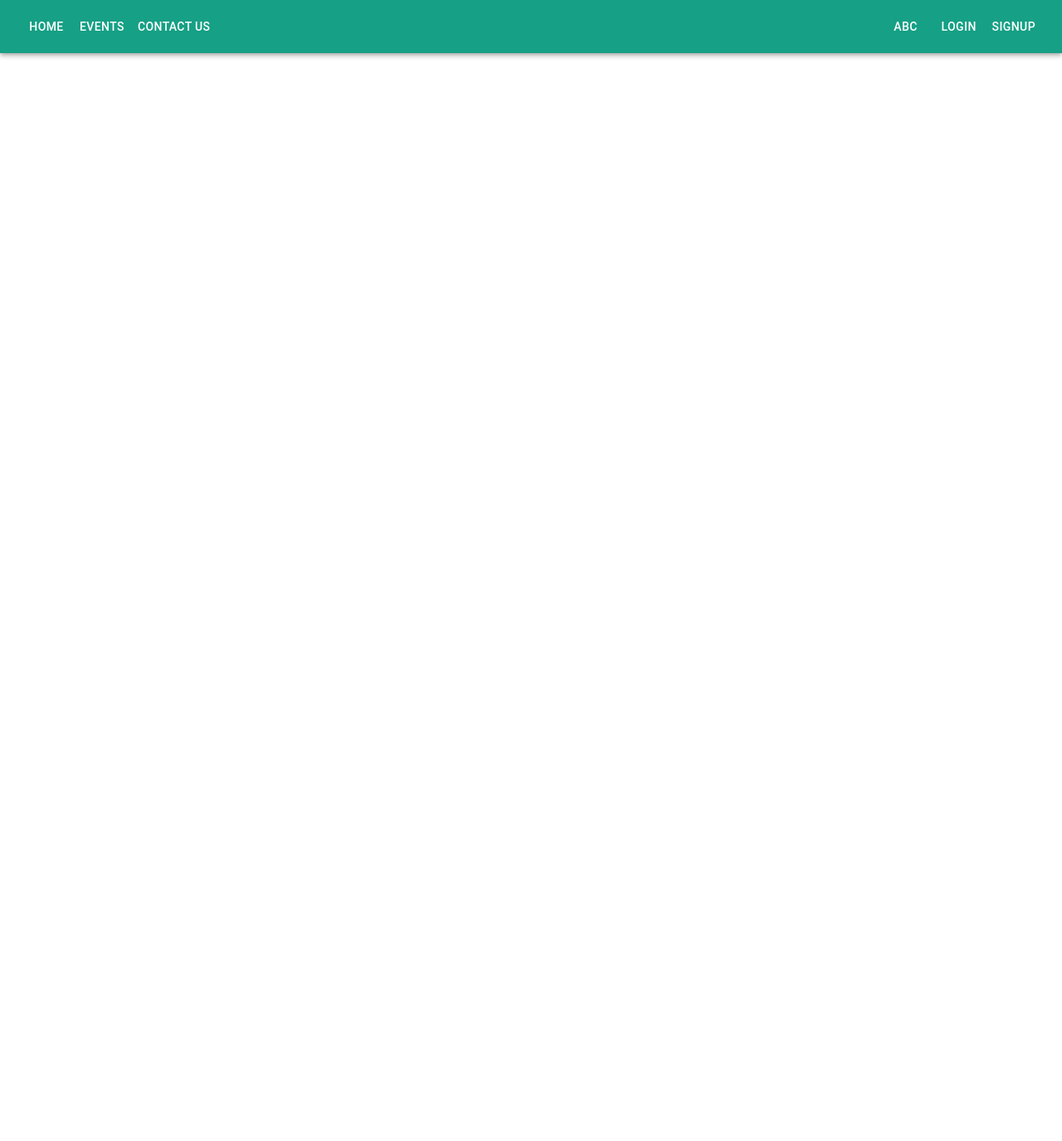
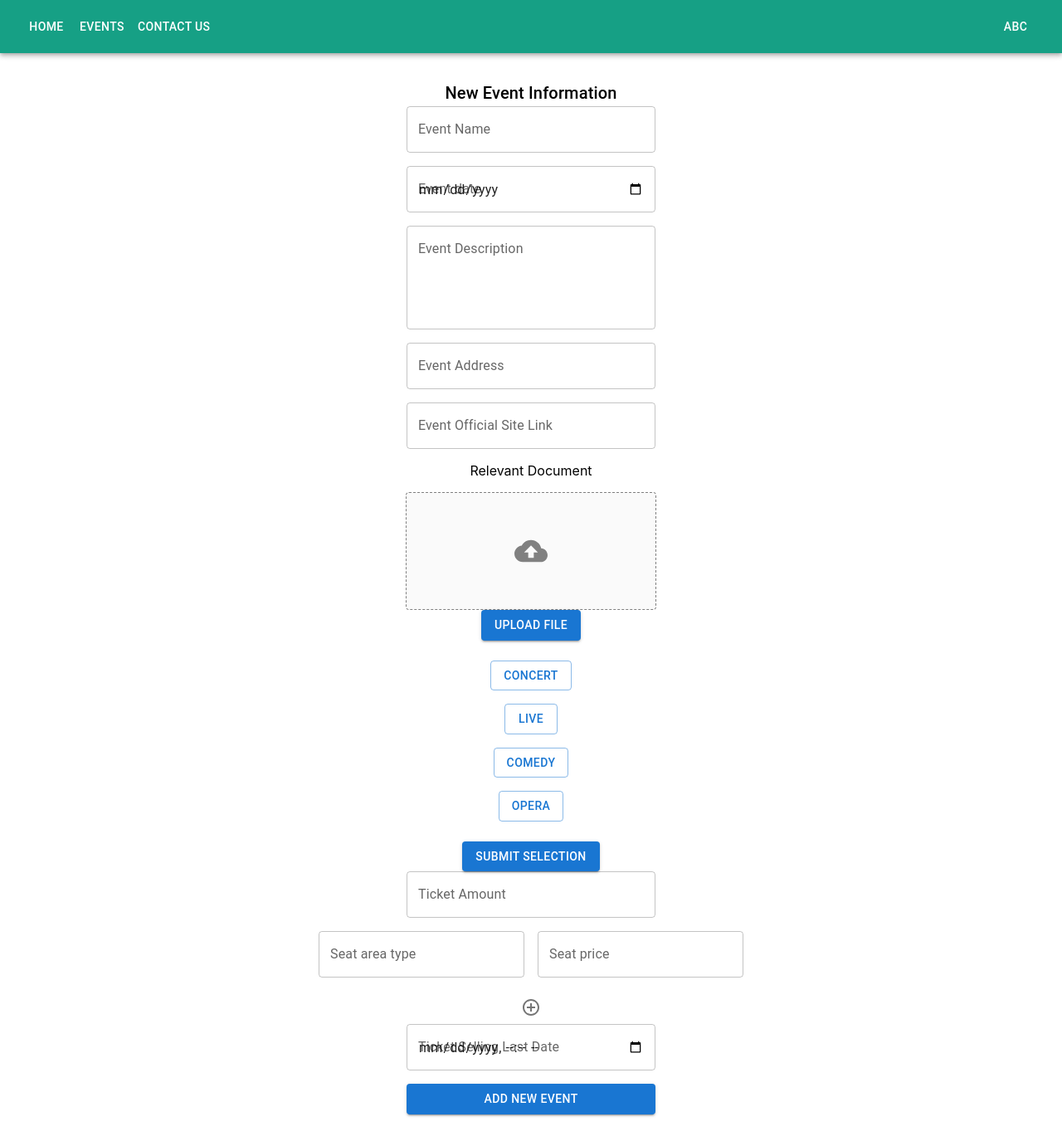
Before and after one commit to Niayaa/COMP9900, a React (Create React App) app: page /CreateNew in a window 1280 px wide. Shown: the whole page at 83% size. Before the commit the page ends 800 px from the top, so only its background shows below. Built offline with nearby package versions, Linux system fonts and the light colour scheme.

Commit message:
Add Organizer and update Auth system

```diff
--- a/src/App.js
+++ b/src/App.js
@@ -8,11 +8,16 @@ import EventPage from "./pages/EventPage";
 import UseEventPage from "./pages/FakeCallEventPage";
 import MyAccount from "./pages/LoginPage";
 import SignUpPage from "./pages/SignUpPage";
-import CustomerEventPage from "./pages/CustomerEventPage";
-import CustomerAccountPage from "./pages/CustomerAccountPage";
-import CustomerOrderPage from "./pages/CustomerOrder";
 import ContactPage from "./pages/ContactPage";
 import { AuthProvider } from './pages/AuthContext';
+//Customer Page Part
+import CustomerEventPage from "./pages/Customer/CustomerEventPage";
+import CustomerAccountPage from "./pages/Customer/CustomerAccountPage";
+import CustomerOrderPage from "./pages/Customer/CustomerOrder";
+//Organizer Page Part
+import OrganzierAccountPage from "./pages/Organizer/OrganizerAccountPage";
+import OrganizerEventPage from "./pages/Organizer/OrganizerEventPage";
+import CreateNewEventPage from "./pages/Organizer/CreateNewEventPage";
 
 function App() {
   return (
@@ -28,9 +33,15 @@ function App() {
         <Route path="/events" element={<UseEventPage></UseEventPage>} />
         <Route path="/eventpage" element={<EventPage></EventPage>} />
         <Route path="/SignUpPage" element={<SignUpPage />} />
+         {/*Customer Page*/}
         <Route path="/Cus_Event" element={<CustomerEventPage/>}/>
         <Route path="/Cus_Order" element={<CustomerOrderPage/>}/>
         <Route path="/Cus_Account" element={<CustomerAccountPage/>}/>
+        {/*Organizer Page*/}
+        <Route path="/Org_Event" element={<OrganizerEventPage/>}/>
+        <Route path="/Org_Account" element={<OrganzierAccountPage/>}/>
+        <Route path="/CreateNew" element={<CreateNewEventPage/>}/>
+
         <Route path="/Contact" element={<ContactPage/>}/>
         {/* 默认重定向到登录页 */}
         <Route path="/" element={<LoginPage />} />
--- a/src/pages/AppBar/Navbar.js
+++ b/src/pages/AppBar/Navbar.js
@@ -1,11 +1,10 @@
-// Navbar.js
 import React from 'react';
 import { AppBar, Toolbar, Button, Box, MenuItem, Menu } from '@mui/material';
 import { Link } from 'react-router-dom';
 import { useAuth } from '../AuthContext';
 
 function Navbar() {
-  const { user, logout } = useAuth();
+  const { user, logout } = useAuth(); // 假设useAuth()返回的user对象包含一个role属性
   const [anchorEl, setAnchorEl] = React.useState(null);
   const open = Boolean(anchorEl);
 
@@ -16,28 +15,53 @@ function Navbar() {
   const handleClose = () => {
     setAnchorEl(null);
   };
-  // ... 其他代码
+
+  // 根据用户角色显示不同的菜单项
+  const renderMenuItems = () => {
+    // 如果用户是组织者
+    if (user && user.role === 'organizer') {
+      return (
+        <>
+          <MenuItem onClick={handleClose} component={Link} to="/Org_Event">Manage events</MenuItem>
+          <MenuItem onClick={handleClose} component={Link} to="/CreateNew">Create New Event</MenuItem>
+          <MenuItem onClick={handleClose} component={Link} to="/Org_Account">Account Information</MenuItem>
+          <MenuItem onClick={() => {
+            handleClose();
+            logout();
+          }}>Logout</MenuItem>
+        </>
+      );
+    } else if (user) { // 如果用户是普通用户
+      return (
+        <>
+          <MenuItem onClick={handleClose} component={Link} to="/Cus_Order">My Tickets</MenuItem>
+          <MenuItem onClick={handleClose} component={Link} to="/Cus_Event">Manage Events</MenuItem>
+          <MenuItem onClick={handleClose} component={Link} to="/Cus_Account">Account Information</MenuItem>
+          <MenuItem onClick={() => {
+            handleClose();
+            logout();
+          }}>Logout</MenuItem>
+        </>
+      );
+    }
+
+    // 如果没有用户登录，不显示任何菜单项
+    return null;
+  };
 
   return (
     <AppBar position="static" sx={{ backgroundColor: '#16A085' }}>
       <Toolbar>
-        {/* ... Logo图像和链接 ... */}
-         <Box sx={{ flexGrow: 1, display: 'flex', alignItems: 'center' }}>
-          <Button color="inherit" component={Link} to="/MainPage">
-            Home
-          </Button>
-          <Button color="inherit" component={Link} to="/events">
-            Events
-          </Button>
-          <Button color="inherit" component={Link} to="/Contact">
-            Contact Us
-          </Button>
-            </Box>
+        {/* Logo图像和链接 */}
+        <Box sx={{ flexGrow: 1, display: 'flex', alignItems: 'center' }}>
+          <Button color="inherit" component={Link} to="/MainPage">Home</Button>
+          <Button color="inherit" component={Link} to="/events">Events</Button>
+          <Button color="inherit" component={Link} to="/Contact">Contact Us</Button>
+        </Box>
 
+        {user ? (
           <div>
-            <Button color="inherit" onClick={handleMenu}>
-              {user.name}
-            </Button>
+            <Button color="inherit" onClick={handleMenu}>{user.name || 'Account'}</Button>
             <Menu
               id="menu-appbar"
               anchorEl={anchorEl}
@@ -53,24 +77,15 @@ function Navbar() {
               open={open}
               onClose={handleClose}
             >
-              <MenuItem onClick={handleClose} component={Link} to="/Cus_Order">My Tickets</MenuItem>
-              <MenuItem onClick={handleClose} component={Link} to="/Cus_Event">Manage Events</MenuItem>
-              <MenuItem onClick={handleClose} component={Link} to="/Cus_Account">Account Information</MenuItem>
-              <MenuItem onClick={() => {
-                handleClose();
-                logout();
-              }}>Logout</MenuItem>
+              {renderMenuItems()}
             </Menu>
           </div>
-
+        ) : (
           <>
-            <Button color="inherit" component={Link} to="/login">
-              Login
-            </Button>
-            <Button color="inherit" component={Link} to="/SignUpPage">
-              Signup
-            </Button>
+            <Button color="inherit" component={Link} to="/login">Login</Button>
+            <Button color="inherit" component={Link} to="/SignUpPage">Signup</Button>
           </>
+        )}
       </Toolbar>
     </AppBar>
   );
--- a/src/pages/AuthContext.js
+++ b/src/pages/AuthContext.js
@@ -6,7 +6,7 @@ const AuthContext = createContext(null);
 // AuthProvider组件管理认证状态，并将其传递给子组件
 export const AuthProvider = ({ children }) => {
   // 假设用户已经登录的状态
-  const [user, setUser] = useState({ name: 'ABC', email: 'abc@gmail.com' });
+  const [user, setUser] = useState({ name: 'ABC', email: 'abc@gmail.com' ,role:'organizer'});
 
   // 登录函数，设置用户状态
   const login = (userCredentials) => {
--- a/src/pages/CustomerAccountPage.js
+++ b/src/pages/Customer/CustomerAccountPage.js
@@ -12,7 +12,7 @@ import {
   FormControl
 } from '@mui/material';
 import { useNavigate } from "react-router-dom";
-import { useAuth } from './AuthContext';
+import { useAuth } from '../AuthContext';
 
 const CustomerAccountPage = ({ existingData = {
     name: 'John',
@@ -48,7 +48,7 @@ const CustomerAccountPage = ({ existingData = {
     return (
         <Box sx={{ display: 'flex' }}>
         <Container maxWidth="lg">
-          <Typography variant="h4" gutterBottom>Welcome Back {existingData.firstName}</Typography>
+          <Typography variant="h4" gutterBottom>Welcome Back, {existingData.name}</Typography>
           <Grid container spacing={3} marginTop={2}>
             <Grid item xs={12} md={6}>
               <Typography variant="h6">Account Information</Typography>
--- a/src/pages/CustomerOrder.js
+++ b/src/pages/Customer/CustomerOrder.js
@@ -26,8 +26,8 @@ import CssBaseline from '@mui/material/CssBaseline';
 import List from '@mui/material/List';
 import Divider from '@mui/material/Divider';
 import ChevronLeftIcon from '@mui/icons-material/ChevronLeft';
-import {DrawerListItems} from "./listItems";
-import { UpcomingEvents,PastEvents} from './Cus_EventList/EventLists';
+import {DrawerListItems} from "../listItems";
+import { UpcomingEvents,PastEvents} from '../Cus_EventList/EventLists';
 import ListItemButton from '@mui/material/ListItemButton';
 import ListItemIcon from '@mui/material/ListItemIcon';
 import ListItemText from '@mui/material/ListItemText';
@@ -165,7 +165,7 @@ const CustomerOrderPage = () => {
       p: 1,
     }}>
       <Typography variant="h4" component="h1" sx={{ color: 'white' }}>
-        My order
+        Tickets
       </Typography>
       </Box>
         {selectedEventType === 'upcoming' && <UpcomingEvents events={upcomingEvents} />}
--- a/src/pages/Organizer/CreateNewEventPage.js
+++ b/src/pages/Organizer/CreateNewEventPage.js
@@ -0,0 +1,209 @@
+import React, {useState}from "react";
+import {
+  Paper,
+  Button,
+  Box,
+  Typography,
+  IconButton,
+  TextField,
+  Grid } from '@mui/material';
+import { CloudUpload as CloudUploadIcon } from '@mui/icons-material';
+import AddCircleOutlineIcon from '@mui/icons-material/AddCircleOutline';
+import RemoveCircleOutlineIcon from '@mui/icons-material/RemoveCircleOutline';
+import { Link } from "react-router-dom";
+
+const styles = {
+  paperContainer: {
+    display: 'flex',
+    alignItems: 'center',
+    justifyContent: 'center',
+    height: '140px', // Adjust the height as needed
+    width:'300px' ,
+    border: '1px dashed grey',
+    borderRadius: 4,
+    backgroundColor: '#fafafa',
+    marginTop: '16px', // For spacing above the container
+  },
+  icon: {
+    fontSize: '2.5rem', // Adjust the size as needed
+    color: 'grey'
+  }
+};
+
+const CreateNewEventPage = () => {
+  const [fileName, setFileName] = useState('');
+  const [selectedCategories, setSelectedCategories] = useState({
+    Concert: false,
+    Live: false,
+    Comedy: false,
+    Opera: false,
+  });
+  const [seatTypes, setSeatTypes] = useState([{ type: '', price: '' }]);
+
+  const handleFileChange = (event) => {
+    // Assuming you want to store the file name in the state
+    const file = event.target.files[0];
+    setFileName(file ? file.name : '');
+  };
+
+  const toggleCategory = (category) => {
+    setSelectedCategories(prevState => ({
+      [category]: !prevState[category]
+    }));
+  };
+  const handleTypeChange = (index, event) => {
+    const newSeatTypes = [...seatTypes];
+    newSeatTypes[index].type = event.target.value;
+    setSeatTypes(newSeatTypes);
+  };
+
+  const handlePriceChange = (index, event) => {
+    const newSeatTypes = [...seatTypes];
+    newSeatTypes[index].price = event.target.value;
+    setSeatTypes(newSeatTypes);
+  };
+
+  const addSeatType = () => {
+    setSeatTypes([...seatTypes, { type: '', price: '' }]);
+  };
+
+  const removeSeatType = index => {
+    const newSeatTypes = [...seatTypes];
+    newSeatTypes.splice(index, 1);
+    setSeatTypes(newSeatTypes);
+  };
+
+  // You can use this function to send the data to your backend or store it as needed
+  const submitCategories = () => {
+    const schema = {
+      categories: Object.keys(selectedCategories).filter(category => selectedCategories[category]),
+      // Include other information in the schema as needed
+    };
+
+    console.log(schema);
+    // Send `schema` to your backend or store it
+  };
+  return (
+    <Box
+      sx={{
+        display: "flex",
+        flexDirection: "column",
+        alignItems: "center",
+        mt: 4,
+        mb: 2
+      }}
+    >
+      <Typography variant="h6">New Event Information</Typography>
+      {/* Add your form fields */}
+      <TextField
+        label="Event Name"
+        variant="outlined"
+        sx={{ mb: 2, width: "300px" }}
+      />
+      <TextField
+        label="Event date"
+        variant="outlined"
+        type="date"
+        sx={{ mb: 2, width: "300px" }}
+      />
+      <TextField
+        label="Event Description"
+        variant="outlined"
+        multiline
+        rows={4} // Adjust the number of rows as needed
+        sx={{ mb: 2, width: "300px" }}
+      />
+      <TextField
+        label="Event Address"
+        variant="outlined"
+        sx={{ mb: 2, width: "300px" }}
+      />
+      <TextField
+        label="Event Official Site Link"
+        variant="outlined"
+        sx={{ mb: 2, width: "300px" }}
+      />
+      <Typography variant="h8">Relevant Document</Typography>
+      <Paper style={styles.paperContainer} elevation={0} variant="outlined" >
+        <CloudUploadIcon style={styles.icon} />
+      </Paper>
+      <Button
+        variant="contained"
+        component="label"
+        sx={{ mb: 2 }}
+      >
+        Upload File
+        <input
+          type="file"
+          hidden
+          onChange={handleFileChange}
+        />
+      </Button>
+      {fileName && <TextField fullWidth disabled value={fileName} />}
+      {Object.keys(selectedCategories).map((category) => (
+        <Button
+          key={category}
+          variant={selectedCategories[category] ? "contained" : "outlined"}
+          onClick={() => toggleCategory(category)}
+          sx={{ margin: '8px' }} // Adds spacing between buttons
+        >
+          {category}
+        </Button>
+      ))}
+      <Button
+        variant="contained"
+        color="primary"
+        onClick={submitCategories}
+        sx={{ marginTop: '16px' }} // Adds space above the submit button
+      >
+        Submit Selection
+      </Button>
+      <TextField
+        label="Ticket Amount"
+        variant="outlined"
+        type="number"
+        sx={{ mb: 2, width: "300px" }}
+      />
+      {seatTypes.map((seat, index) => (
+      <Box key={index} display="flex" alignItems="center" gap={2} marginBottom={2}>
+        <TextField
+          label="Seat area type"
+          variant="outlined"
+          value={seat.type}
+          onChange={event => handleTypeChange(index, event)}
+          fullWidth
+        />
+        <TextField
+          label="Seat price"
+          variant="outlined"
+          value={seat.price}
+          onChange={event => handlePriceChange(index, event)}
+          fullWidth
+        />
+        {seatTypes.length > 1 && (
+          <IconButton onClick={() => removeSeatType(index)}>
+            <RemoveCircleOutlineIcon />
+          </IconButton>
+        )}
+        </Box>
+      ))}
+      <IconButton onClick={addSeatType}>
+        <AddCircleOutlineIcon />
+      </IconButton>
+      {/* Add more fields as necessary */}
+      <TextField
+        label="Ticket Selling Last Date"
+        variant="outlined"
+        type="datetime-local"
+        sx={{ mb: 2, width: "300px" }}
+      />
+      <Link to="/Org_Acc">
+      <Button variant="contained" sx={{ mb: 2, width: "300px" }}>
+       Add New Event
+      </Button>
+      </Link>
+    </Box>
+  );
+};
+
+export default CreateNewEventPage;
```
Also changed, not shown: src/pages/Organizer/OrganizerAccountPage.js (+21 -0 lines), src/pages/Organizer/OrganizerEventPage.js (+21 -0 lines), src/pages/Customer/CustomerEventPage.js (renamed from src/pages/CustomerEventPage.js).
